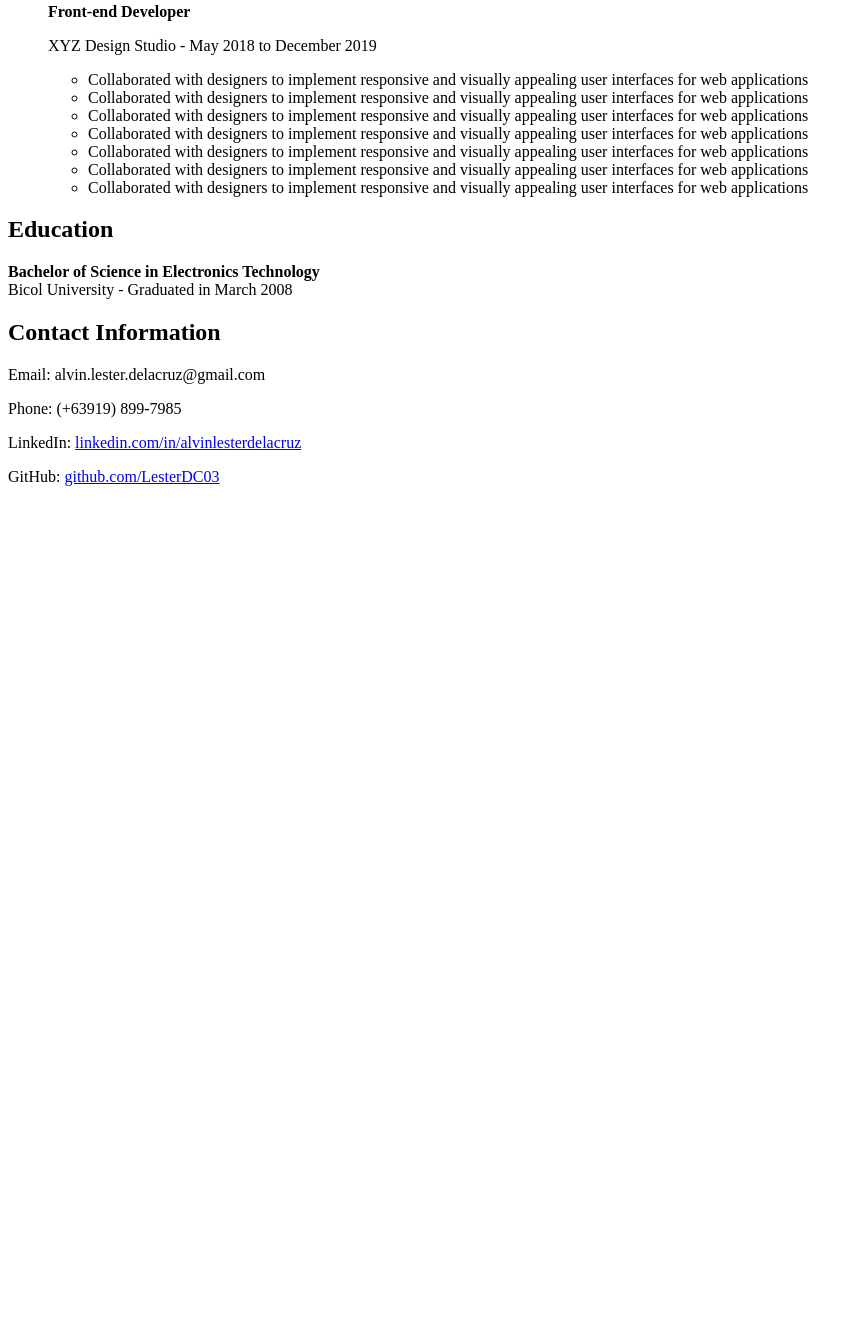
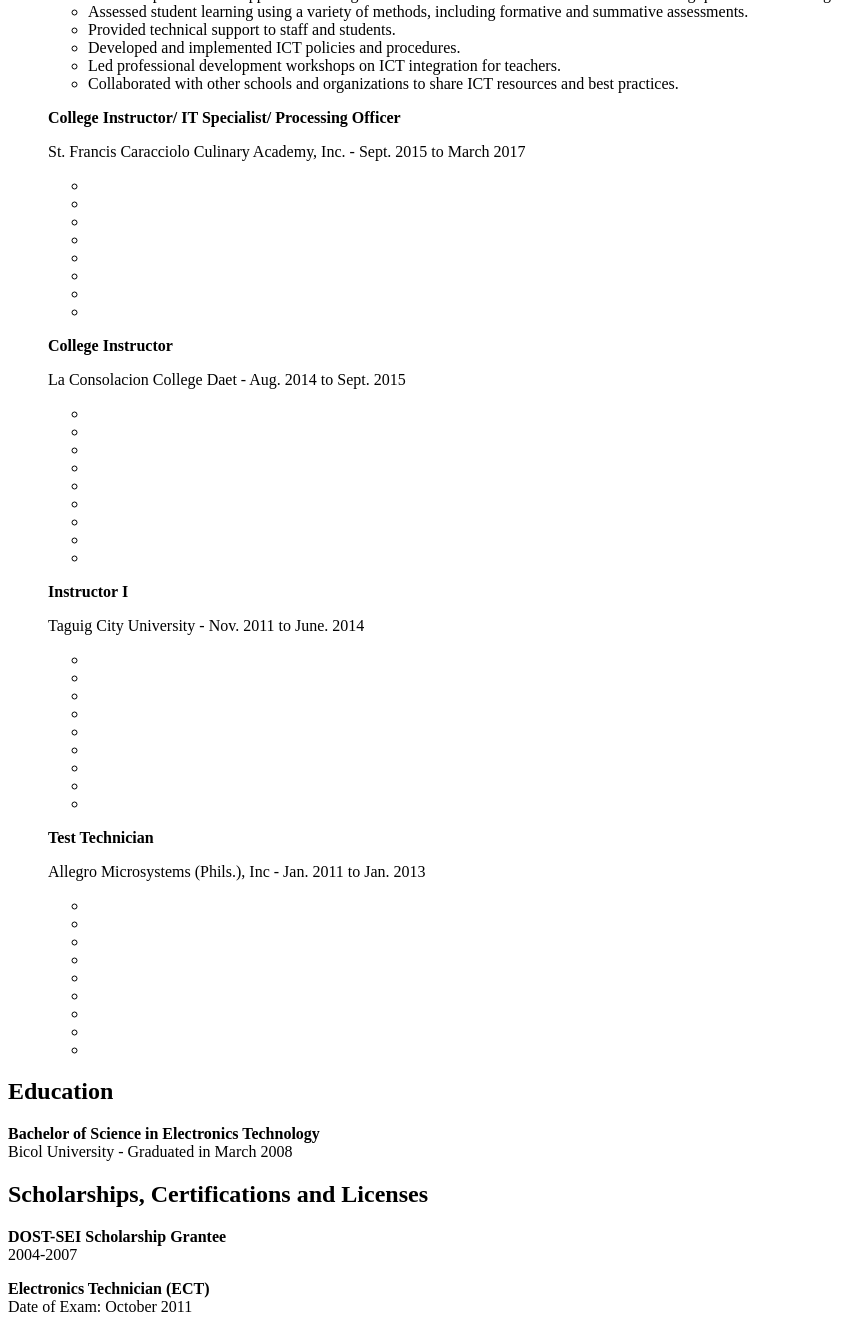
Before and after one commit to LesterDC03/CV-project, a plain HTML site: page index.html in a window 1280 px wide. Shown: the part 511-1830 px from the top of the page, without its empty margins (0-863 px from the left). Before the commit the page ends 1013 px from the top, so only its background shows below. Drawn offline with Linux system fonts and the light colour scheme.

Commit message:
added nav tag

```diff
--- a/index.html
+++ b/index.html
@@ -11,6 +11,14 @@
     <header>
         <h1>Alvin Lester Landicho Dela Cruz, ECT</h1>
         <p>School ICT Coordinator</p>
+        <nav>
+            <li>Home</li>
+            <li>About Me</li>
+            <li>Experience</li>
+            <li>Scholarships, Certifications, and Licenses</li>
+            <li>Contact Information</li>
+
+        </nav>
     </header>
 
     <div class="container">
@@ -19,7 +27,7 @@
             <p>Proficient teacher and electronics technician with 14+ years of experience, now transitioning to information systems analysis. Proven ability to design, develop, and implement complex IT solutions. Expertise in data analysis and reporting. Committed to providing high-quality services to clients.</p>
         </section>
 
-        <section>
+        <section class="experience-info">
             <h2>Experience</h2>
             <ul>
                     <strong>Senior High School Teacher</strong>
@@ -40,33 +48,94 @@
                     </ul>
             </ul>
             <ul>
-                    <strong>Front-end Developer</strong>
-                    <p>XYZ Design Studio - May 2018 to December 2019</p>
+                    <strong>College Instructor/ IT Specialist/ Processing Officer</strong>
+                    <p>St. Francis Caracciolo Culinary Academy, Inc. - Sept. 2015 to March 2017</p>
                     <ul>
-                    <li>Collaborated with designers to implement responsive and visually appealing user interfaces for web applications</li>
-                    <li>Collaborated with designers to implement responsive and visually appealing user interfaces for web applications</li>
-                    <li>Collaborated with designers to implement responsive and visually appealing user interfaces for web applications</li>
-                    <li>Collaborated with designers to implement responsive and visually appealing user interfaces for web applications</li>
-                    <li>Collaborated with designers to implement responsive and visually appealing user interfaces for web applications</li>
-                    <li>Collaborated with designers to implement responsive and visually appealing user interfaces for web applications</li>
-                    <li>Collaborated with designers to implement responsive and visually appealing user interfaces for web applications</li>
+                    <li></li>
+                    <li></li>
+                    <li></li>
+                    <li></li>
+                    <li></li>
+                    <li></li>
+                    <li></li>
+                    <li></li>
+
                     </ul>
             </ul>
 
+            <ul>
+                    <strong>College Instructor</strong>
+                    <p>La Consolacion College Daet - Aug. 2014 to Sept. 2015</p>
+                    <ul>
+                    <li></li>
+                    <li></li>
+                    <li></li>
+                    <li></li>
+                    <li></li>
+                    <li></li>
+                    <li></li>
+                    <li></li>
+                    <li></li>
+                    </ul>
+            </ul>
+            <ul>
+                <strong>Instructor I</strong>
+                <p>Taguig City University - Nov. 2011 to June. 2014</p>
+                <ul>
+                    <li></li>
+                    <li></li>
+                    <li></li>
+                    <li></li>
+                    <li></li>
+                    <li></li>
+                    <li></li>
+                    <li></li>
+                    <li></li>
+                </ul>
+            </ul>
+            <ul>
+                <strong>Test Technician</strong>
+                <p>Allegro Microsystems (Phils.), Inc - Jan. 2011 to Jan. 2013</p>
+                <ul>
+                    <li></li>
+                    <li></li>
+                    <li></li>
+                    <li></li>
+                    <li></li>
+                    <li></li>
+                    <li></li>
+                    <li></li>
+                    <li></li>
+                </ul>
+            </ul>
         </section>
 
-        <section>
+        <section class="education-info">
             <h2>Education</h2>
             <p>
                 <strong>Bachelor of Science in Electronics Technology</strong><br>
                 Bicol University - Graduated in March 2008
             </p>
         </section>
-
+        <section class="licenses-info">
+            <h2>Scholarships, Certifications and Licenses</h2>
+            <p>
+                <strong>DOST-SEI Scholarship Grantee</strong><br>
+                2004-2007
+            </p>
+            <p>
+                <strong>Electronics Technician (ECT)</strong><br>
+                Date of Exam: October 2011
+            </p>
+            <p>
+                <strong>Professional Teacher</strong><br>
+                Date of Exam: September 2018
+            </p>
+        </section>
         <section class="contact-info">
             <h2>Contact Information</h2>
             <p>Email: alvin.lester.delacruz@gmail.com</p>
-            <p>Phone: (+63919) 899-7985</p>
+            <p>Phone: (+63 919) 899-7985</p>
             <p>LinkedIn: <a href="https://www.linkedin.com/in/alvinlesterdelacruz/" target="_blank">linkedin.com/in/alvinlesterdelacruz</a></p>
             <p>GitHub: <a href="https://github.com/LesterDC03" target="_blank">github.com/LesterDC03</a></p>
         </section>
--- a/style.css
+++ b/style.css
@@ -17,10 +17,10 @@ h1 {
 }
 
 .container {
-    max-width: 800px;
-    margin: 20px auto;
+    max-width: 500px;
+    margin: 100px auto;
     padding: 20px;
-    background-color: #fff;
+    background-color: #ffffff;
     box-shadow: 0 0 10px rgba(0, 0, 0, 0.1);
 }
 
```
